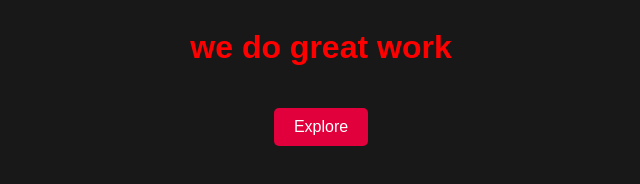
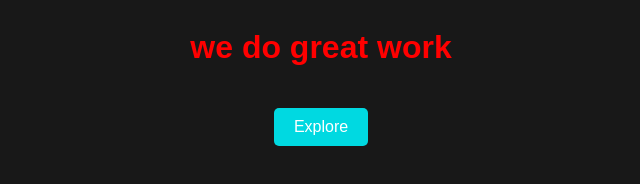
Before and after one commit to codepanic101/cohort-2-git, a plain HTML site: page index.html in a window 1280 px wide. Shown: the whole page, without its empty margins (327-967 px from the left). Drawn offline with Linux system fonts and the light colour scheme.

Commit message:
second commit

```diff
--- a/style.css
+++ b/style.css
@@ -26,7 +26,7 @@ button{
     padding: 10px 20px;
     font-size: 16px;
     color:  white;
-    background: rgb(225, 0, 60);
+    background: #00d9e1;
     border: none;
     border-radius: 5px;
     cursor: pointer;
```
